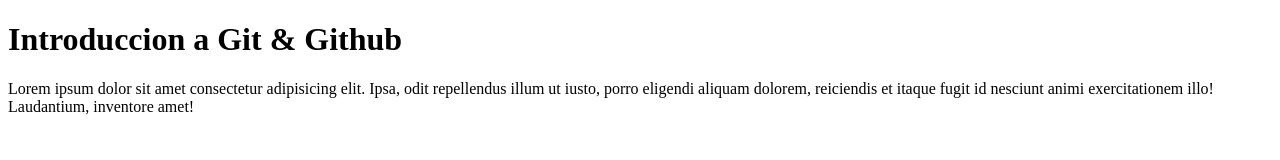
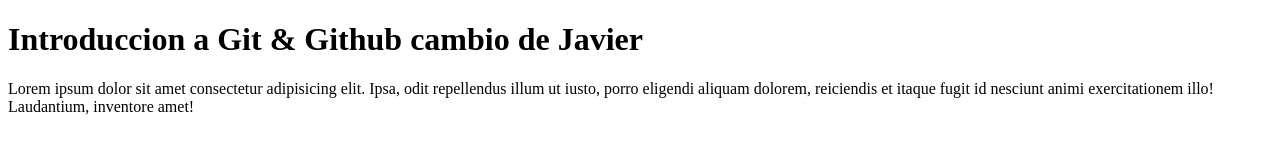
Before and after one commit to gmanriqe-mbook/git-prueba, a plain HTML site: page index.html in a window 1280 px wide. Drawn offline with Linux system fonts and the light colour scheme.

Commit message:
Cambio de Javier (Y)

```diff
--- a/index.html
+++ b/index.html
@@ -10,7 +10,7 @@
 </head>
 <body>
     <header>
-        <h1>Introduccion a Git & Github</h1>
+        <h1>Introduccion a Git & Github cambio de Javier</h1>
     </header>
     <section>
         <p>Lorem ipsum dolor sit amet consectetur adipisicing elit. Ipsa, odit repellendus illum ut iusto, porro eligendi aliquam dolorem, reiciendis et itaque fugit id nesciunt animi exercitationem illo! Laudantium, inventore amet!</p>
```
